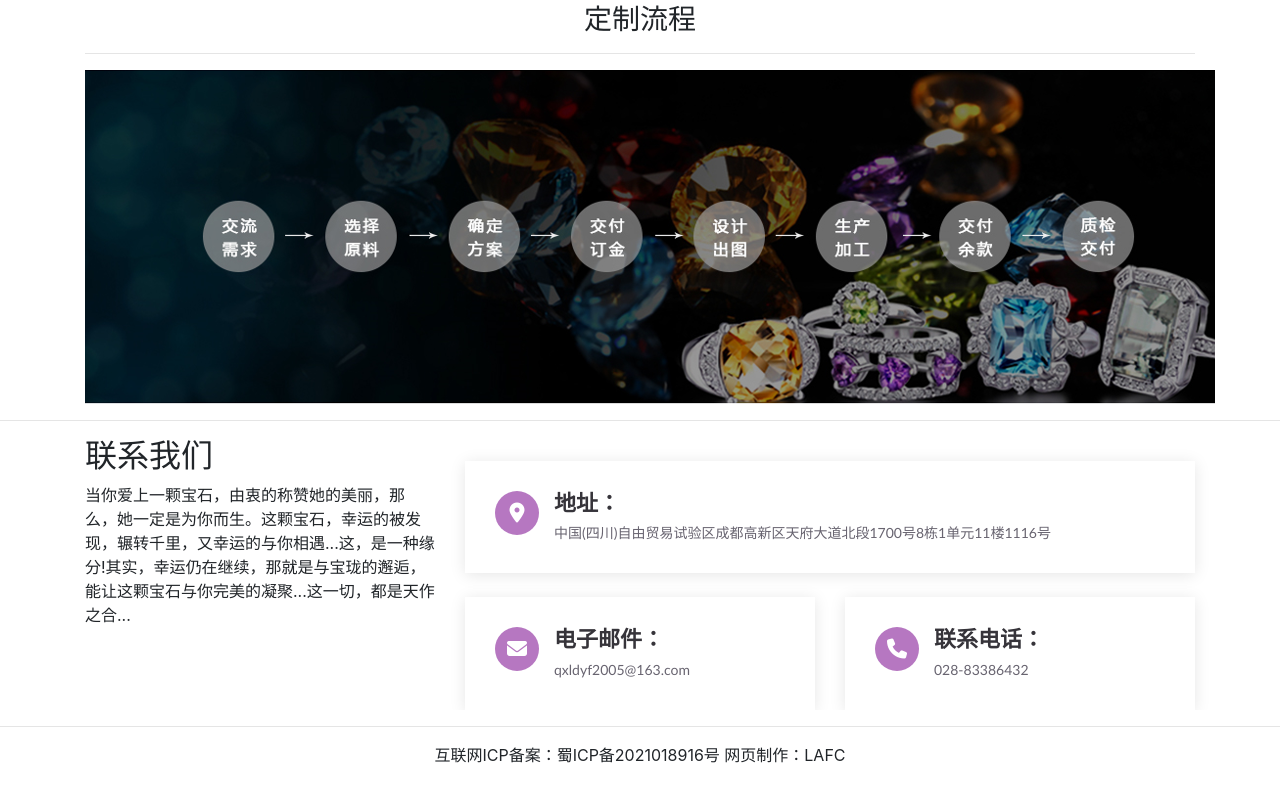
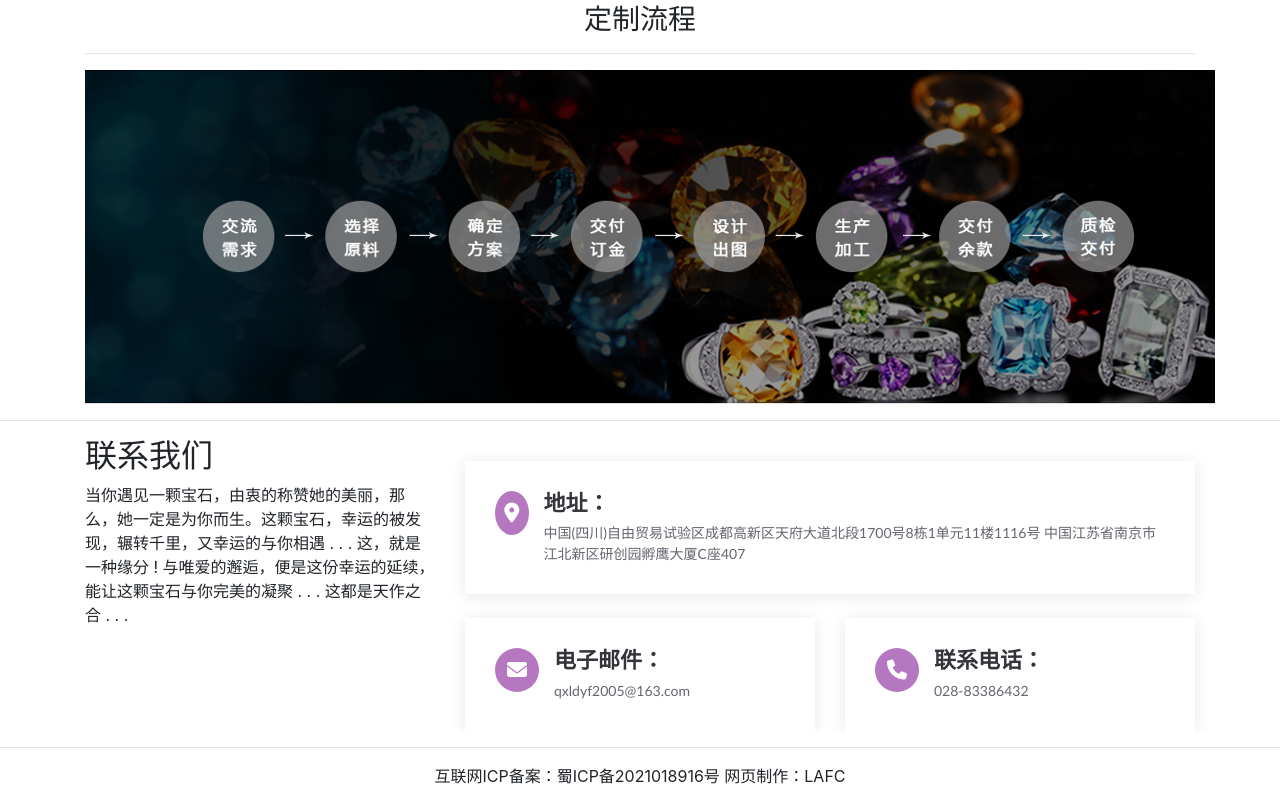
Before and after one commit to xiayiting/wadz, a plain HTML site: page index.html in a window 1280 px wide. Shown: the part 2899-3703 px from the top of the page. Before the commit the page ends 3682 px from the top, so only its background shows below. Drawn offline with nearby package versions, Linux system fonts and the light colour scheme.

Commit message:
Add files via upload

```diff
--- a/index.html
+++ b/index.html
@@ -292,7 +292,7 @@
 				 <div class="col-lg-4">
 					 <div class="section_title">
 					 <h2>联系我们</h2>
-				 <p>当你爱上一颗宝石，由衷的称赞她的美丽，那么，她一定是为你而生。这颗宝石，幸运的被发现，辗转千里，又幸运的与你相遇...这，是一种缘分!其实，幸运仍在继续，那就是与宝珑的邂逅，能让这颗宝石与你完美的凝聚...这一切，都是天作之合...
+				 <p>当你遇见一颗宝石，由衷的称赞她的美丽，那么，她一定是为你而生。这颗宝石，幸运的被发现，辗转千里，又幸运的与你相遇 . . . 这，就是一种缘分 ! 与唯爱的邂逅，便是这份幸运的延续，能让这颗宝石与你完美的凝聚 . . .  这都是天作之合 . . .
 				</p>
                      </div>
 				</div>
@@ -302,7 +302,9 @@
 						<i class="fa fa-map-marker"></i>
 						<div class="info_inner">
 							<h4>地址：</h4>
-							<p>中国(四川)自由贸易试验区成都高新区天府大道北段1700号8栋1单元11楼1116号</p>
+							<p>中国(四川)自由贸易试验区成都高新区天府大道北段1700号8栋1单元11楼1116号
+							   中国江苏省南京市江北新区研创园孵鹰大厦C座407
+							</p>
 						</div>
 					</div>
 					<div class="row">
```
